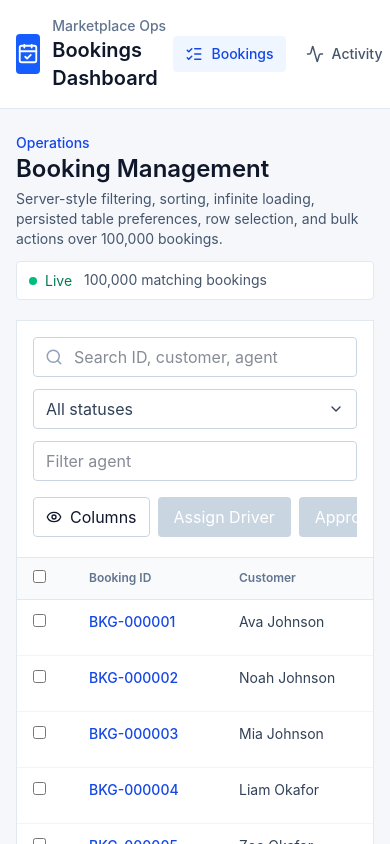
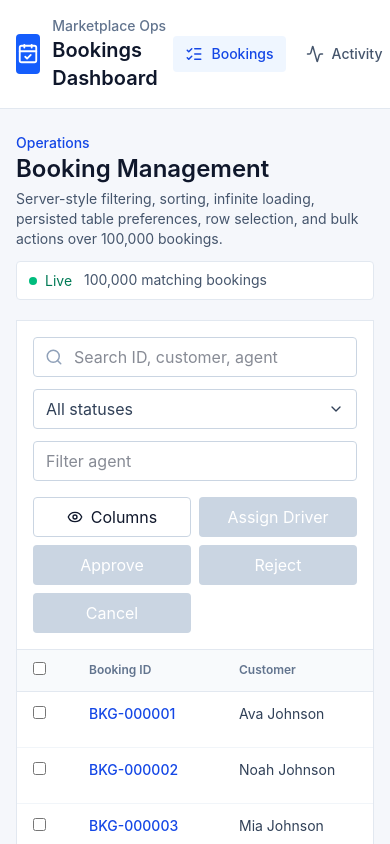
Before and after one commit to Tosho4real/Darg-Frontend-challenge, a React (Vite) app: page /bookings in a window 390 px wide. Shown: the top 844 px of the page. Built offline with nearby package versions, Linux system fonts and the light colour scheme.

Commit message:
Improve mobile booking actions layout

```diff
--- a/src/pages/bookings/BookingsPage.tsx
+++ b/src/pages/bookings/BookingsPage.tsx
@@ -459,7 +459,7 @@ export function BookingsPage() {
             </label>
           </div>
 
-          <div className="flex min-w-0 items-center gap-2 overflow-x-auto pb-1 xl:justify-end">
+          <div className="grid min-w-0 grid-cols-2 gap-2 min-[430px]:grid-cols-3 sm:flex sm:flex-wrap sm:items-center xl:justify-end">
             <ColumnVisibilityMenu table={table} />
             <BulkActionButton
               disabled={
@@ -711,7 +711,7 @@ function BulkActionButton({
 }) {
   return (
     <button
-      className="h-10 shrink-0 whitespace-nowrap rounded bg-slate-900 px-4 text-sm font-medium text-white disabled:cursor-not-allowed disabled:bg-slate-300"
+      className="h-10 w-full shrink-0 whitespace-nowrap rounded bg-slate-900 px-4 text-sm font-medium text-white disabled:cursor-not-allowed disabled:bg-slate-300 sm:w-auto"
       disabled={disabled}
       onClick={onClick}
       type="button"
@@ -755,7 +755,7 @@ function ColumnVisibilityMenu({
     <DropdownMenu.Root>
       <DropdownMenu.Trigger asChild>
         <button
-          className="inline-flex h-10 shrink-0 items-center gap-2 whitespace-nowrap rounded border border-slate-300 bg-white px-3 text-sm font-medium"
+          className="inline-flex h-10 w-full shrink-0 items-center justify-center gap-2 whitespace-nowrap rounded border border-slate-300 bg-white px-3 text-sm font-medium sm:w-auto"
           type="button"
         >
           <Eye aria-hidden="true" size={16} />
```
